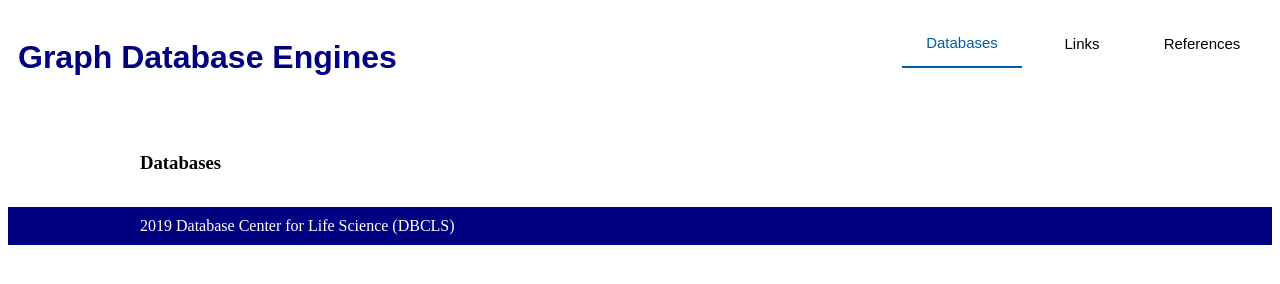
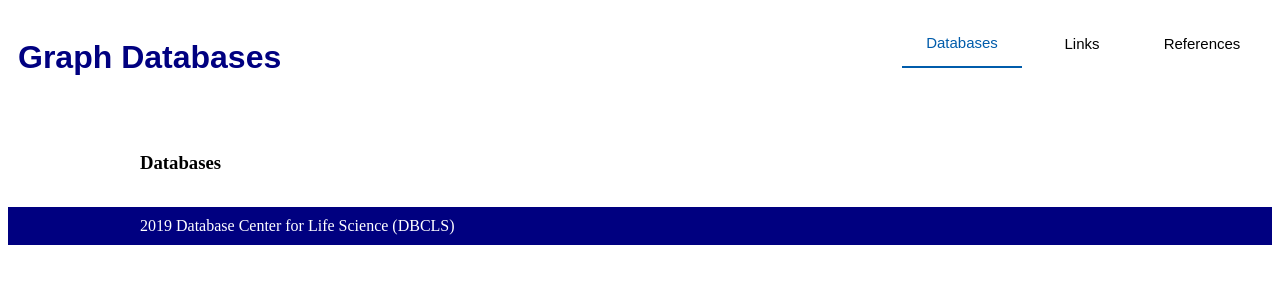
Before and after one commit to dbcls/graphdbs, a plain HTML site: page index.html in a window 1280 px wide. Drawn offline with Linux system fonts and the light colour scheme; no server answers.

Commit message:
modify title

```diff
--- a/index.html
+++ b/index.html
@@ -1,7 +1,7 @@
 <!DOCTYPE html>
 <html>
   <head>
-      <title>Graph Database Engines</title>
+      <title>Graph Databases</title>
       <meta http-equiv="Content-Type" content="text/html; charset=utf-8"/>
       <link href="css/select2.css" rel="stylesheet" />
       <link href="css/togorth.css" rel="stylesheet" />
@@ -27,7 +27,7 @@
   <body>
     <header>
 	<div class="logo">
-            <h1 id="title">Graph Database Engines</h1>
+            <h1 id="title">Graph Databases</h1>
 	</div>
       <nav id="top_menu">
         <div id="tabs"></div>
```
